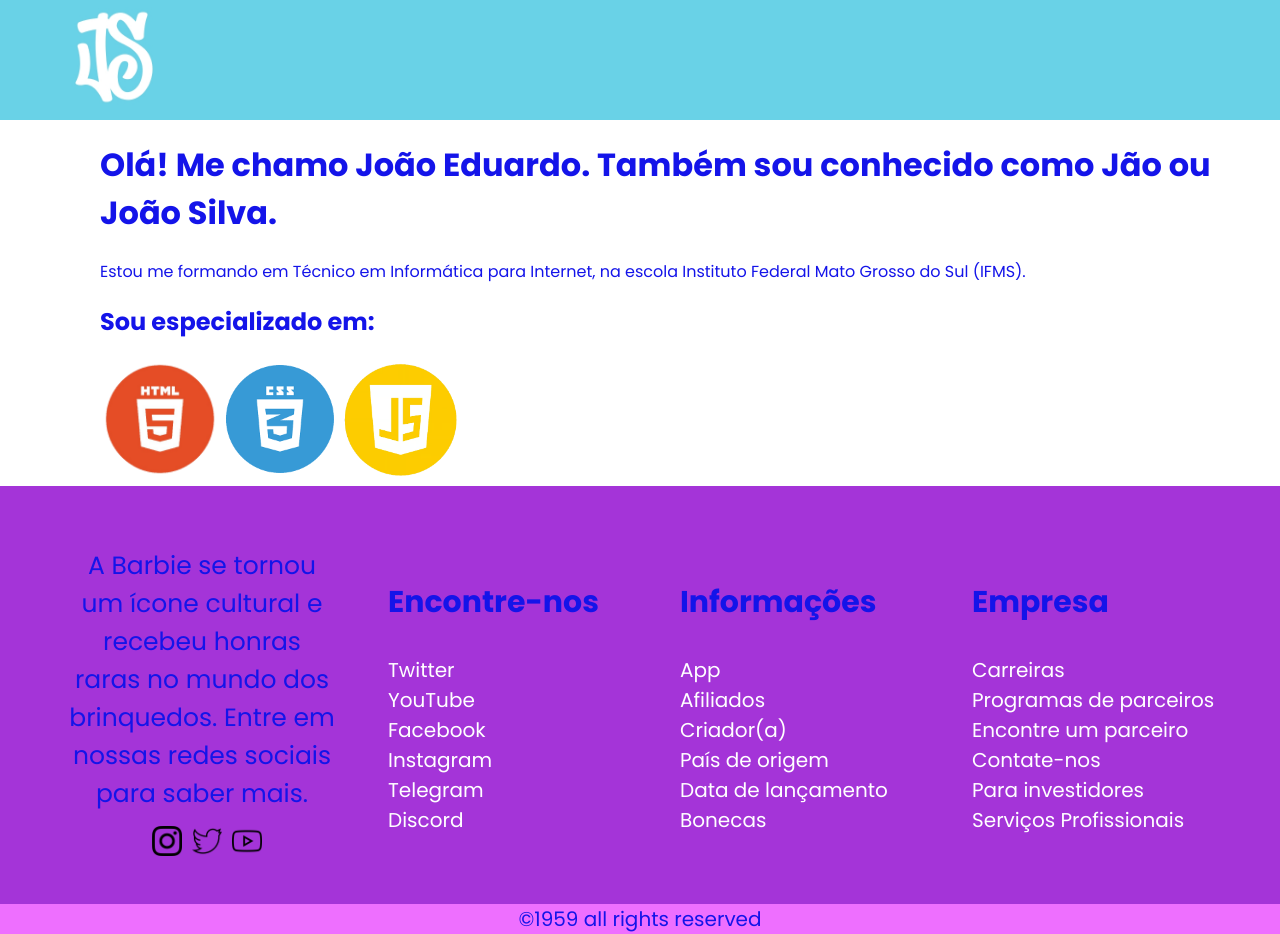
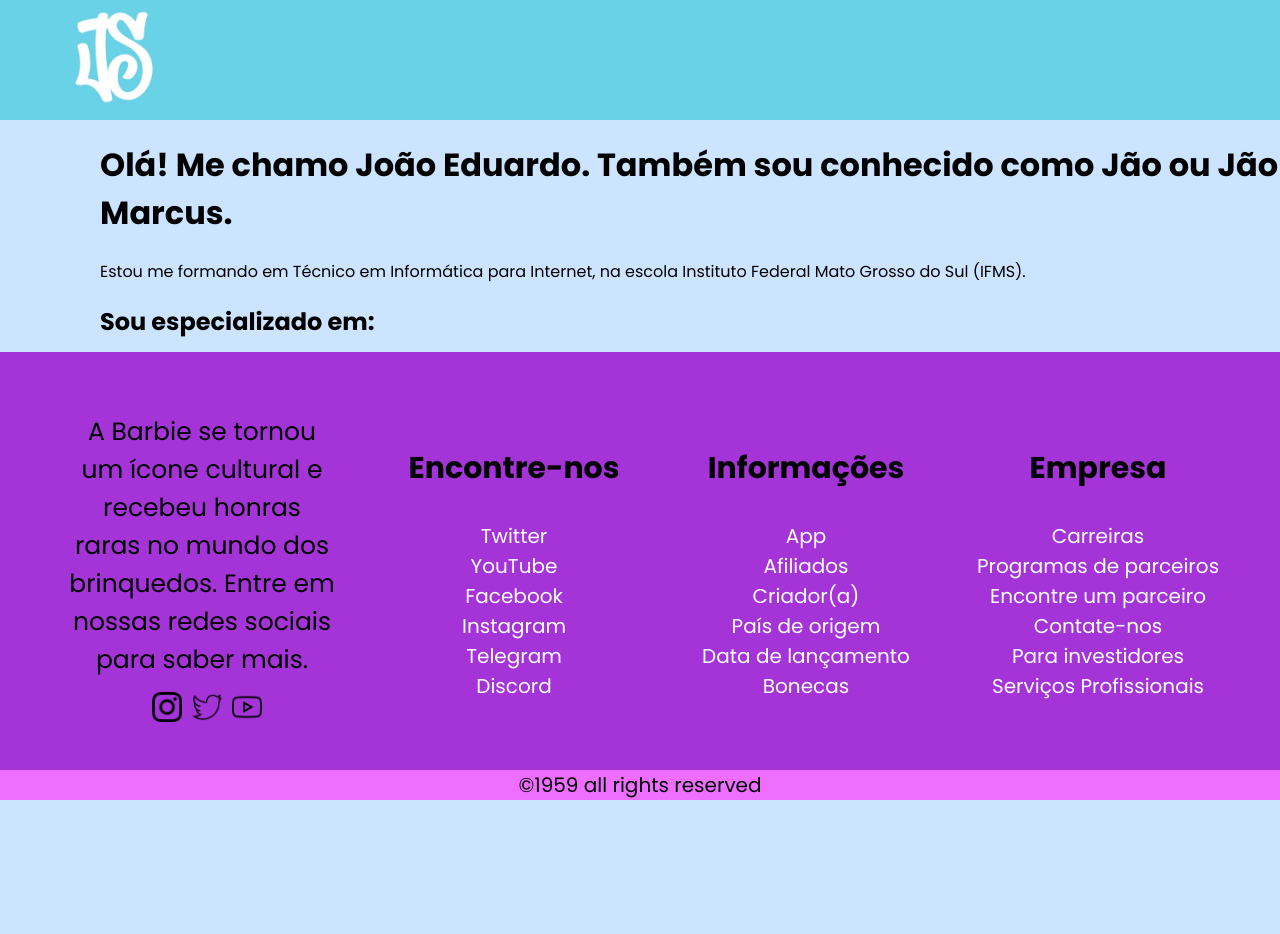
Before and after one commit to Jaum09/Portfolio, a React (Vite) app: page / in a window 1280 px wide. After the commit the page ends 800 px from the top, so only its background shows below. Built offline with nearby package versions, Linux system fonts and the light colour scheme; a web font is replaced by a local one.

Commit message:
portfolio

```diff
--- a/src/componentes/footer/Footer.css
+++ b/src/componentes/footer/Footer.css
@@ -1,7 +1,8 @@
 footer {
-    width: 100vw;
-    height: 10vh;
-    background-color: #f31ee8;
+    bottom: 0;
+    position: fixed;
+    width: 100%;
+    text-align: center;
 }
 
 .conteudo {
--- a/src/componentes/header/Header.tsx
+++ b/src/componentes/header/Header.tsx
@@ -1,6 +1,5 @@
 import './Header.css'
 import logo from '../../assets/portfolio.jpg'
-import lupa from '../../assets/loupe.png'
 
 function Header(){
     return(
--- a/src/componentes/main/Main.css
+++ b/src/componentes/main/Main.css
@@ -4,8 +4,7 @@
     margin: 0;
     padding: 0;
     font-family: 'Poppins', sans-serif;
-    color: #1414e9;
-    background-color: #ffffff;
+    background-color: rgb(204, 228, 255);
 }
 
 .html-imagem {
@@ -23,3 +22,8 @@
 .bem-vindo {
     padding-left: 100px;
 }
+
+.h2 {
+    bottom: 0;
+    align-items: center;
+}
--- a/src/componentes/main/Main.tsx
+++ b/src/componentes/main/Main.tsx
@@ -7,7 +7,8 @@
     return(
         <main>
             <div className='bem-vindo'>
-                <h1>Olá! Me chamo João Eduardo. Também sou conhecido como Jão ou João Silva.</h1>
+                <h1>Olá! Me chamo João Eduardo. Também sou conhecido como Jão ou
+                    Jão Marcus.</h1>
                 <p>Estou me formando em Técnico em Informática para Internet,
                     na escola Instituto Federal Mato Grosso do Sul (IFMS).</p>
 
```
Also changed, not shown: src/assets/loupe.png (deleted).
